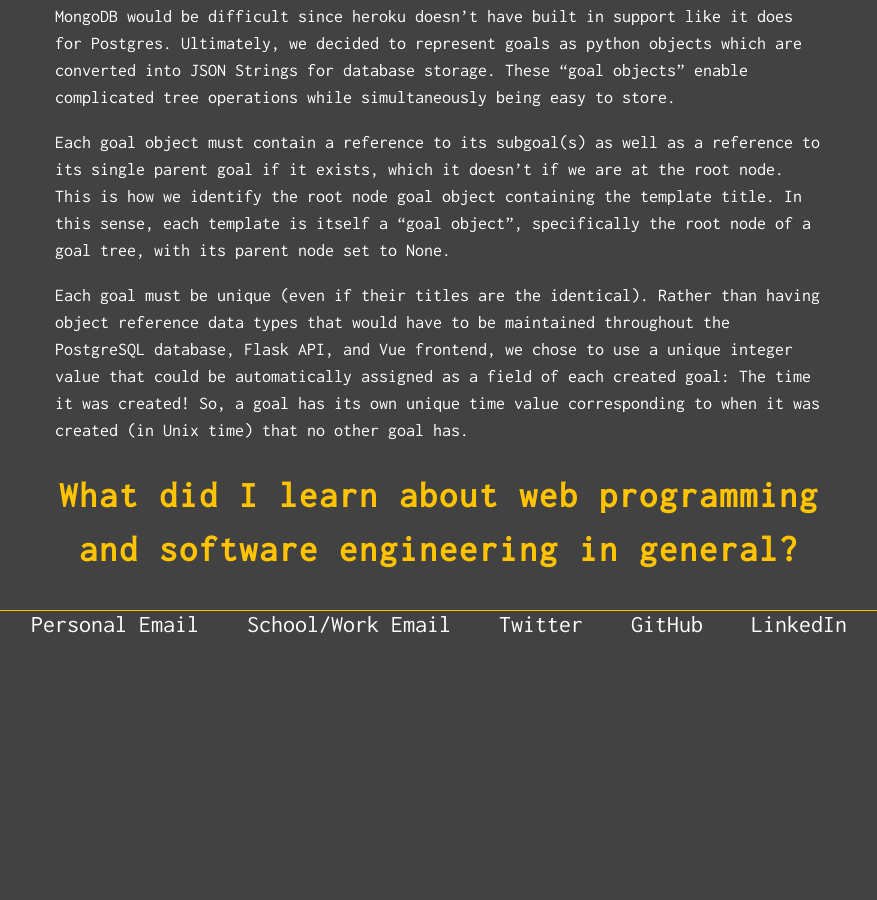
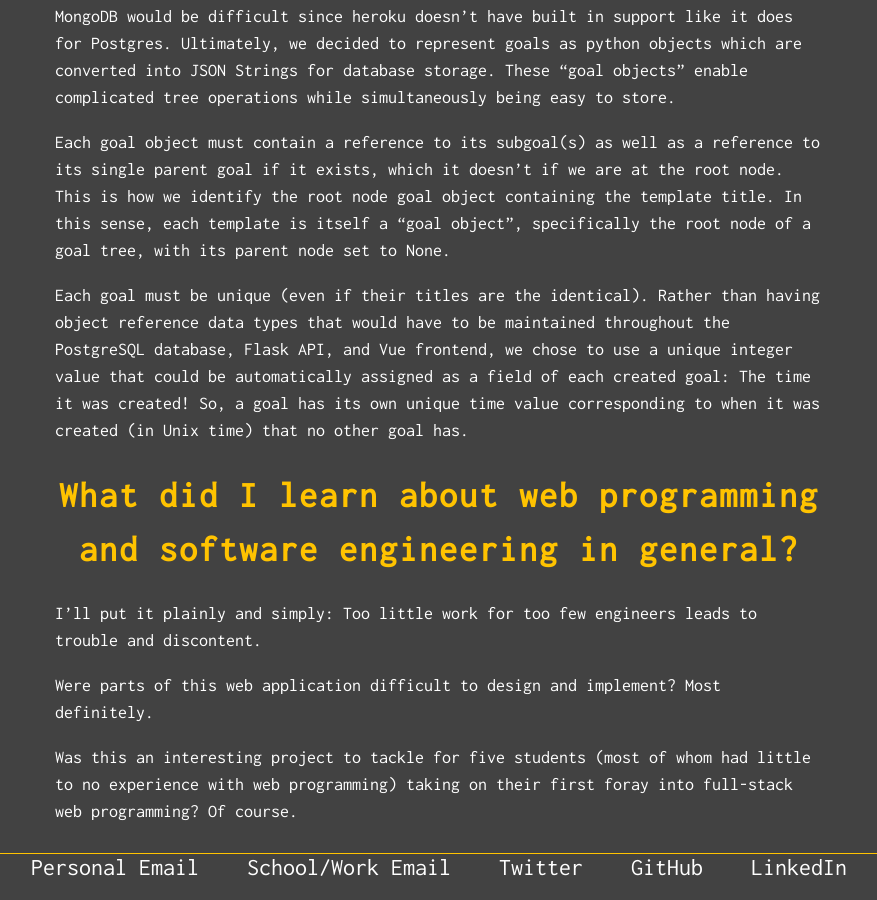
Before and after one commit to justintranjt/justintranjt.github.io, a Jekyll site: the page built from _projects/2019-01-23-Thrive-Goals.md, in a window 1280 px wide and 900 px high, scrolled down 7340 px. Shown: the whole window, without its empty margins (201-1078 px from the left). Built offline with Jekyll 4.4.1, drawn with Linux system fonts in a browser that asks for light colours; before the commit the page ends 7997 px from its top, so only the background shows below that.

Commit message:
Update 2019-01-23-Thrive-Goals.md

```diff
--- a/_projects/2019-01-23-Thrive-Goals.md
+++ b/_projects/2019-01-23-Thrive-Goals.md
@@ -90,3 +90,8 @@
 Each goal must be unique (even if their titles are the identical). Rather than having object reference data types that would have to be maintained throughout the PostgreSQL database, Flask API, and Vue frontend, we chose to use a unique integer value that could be automatically assigned as a field of each created goal: The time it was created! So, a goal has its own unique time value corresponding to when it was created (in Unix time) that no other goal has.
 
 # What did I learn about web programming and software engineering in general?
+I'll put it plainly and simply: Too little work for too few engineers leads to trouble and discontent.
+
+Were parts of this web application difficult to design and implement? Most definitely.
+
+Was this an interesting project to tackle for five students (most of whom had little to no experience with web programming) taking on their first foray into full-stack web programming? Of course.
```
